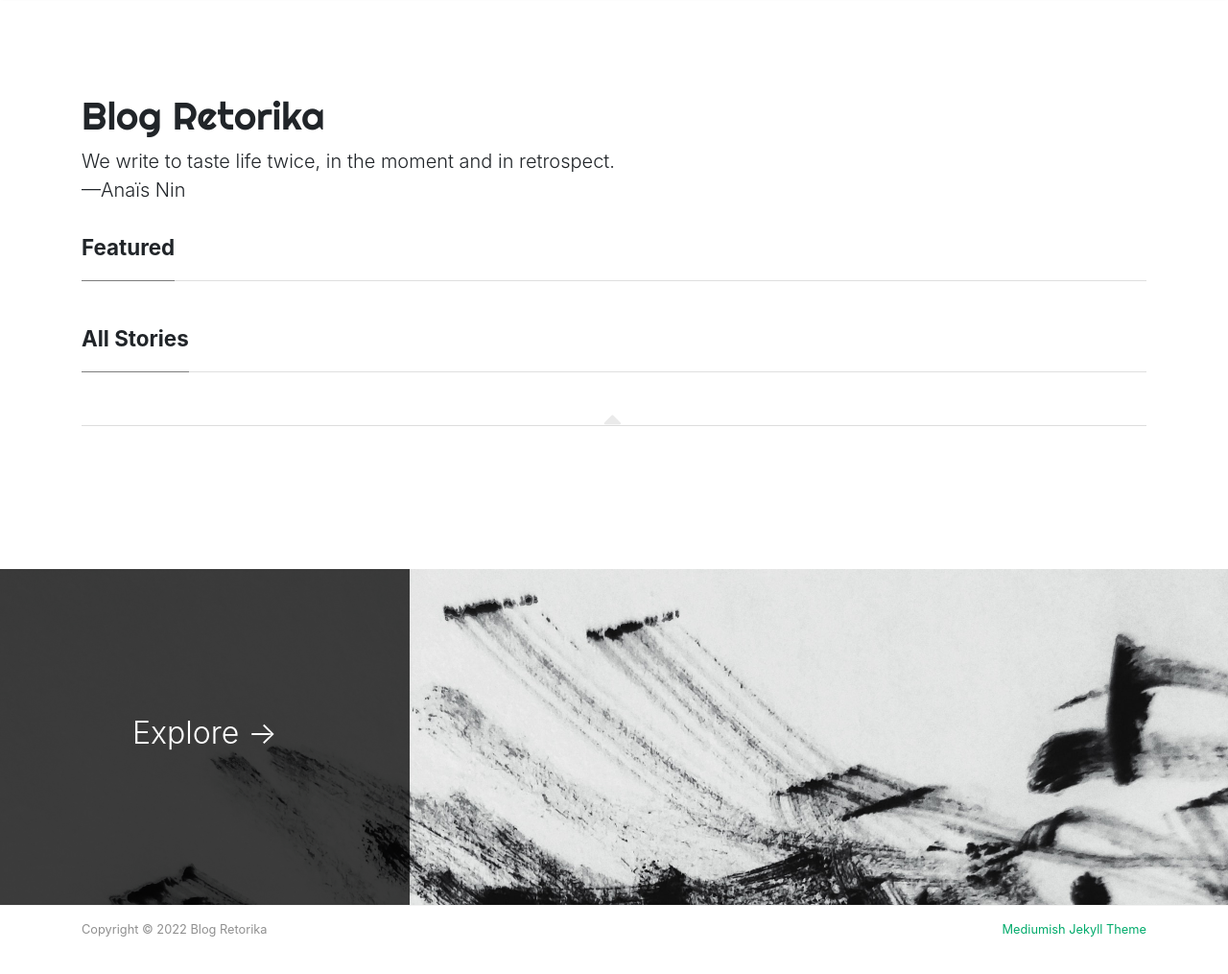
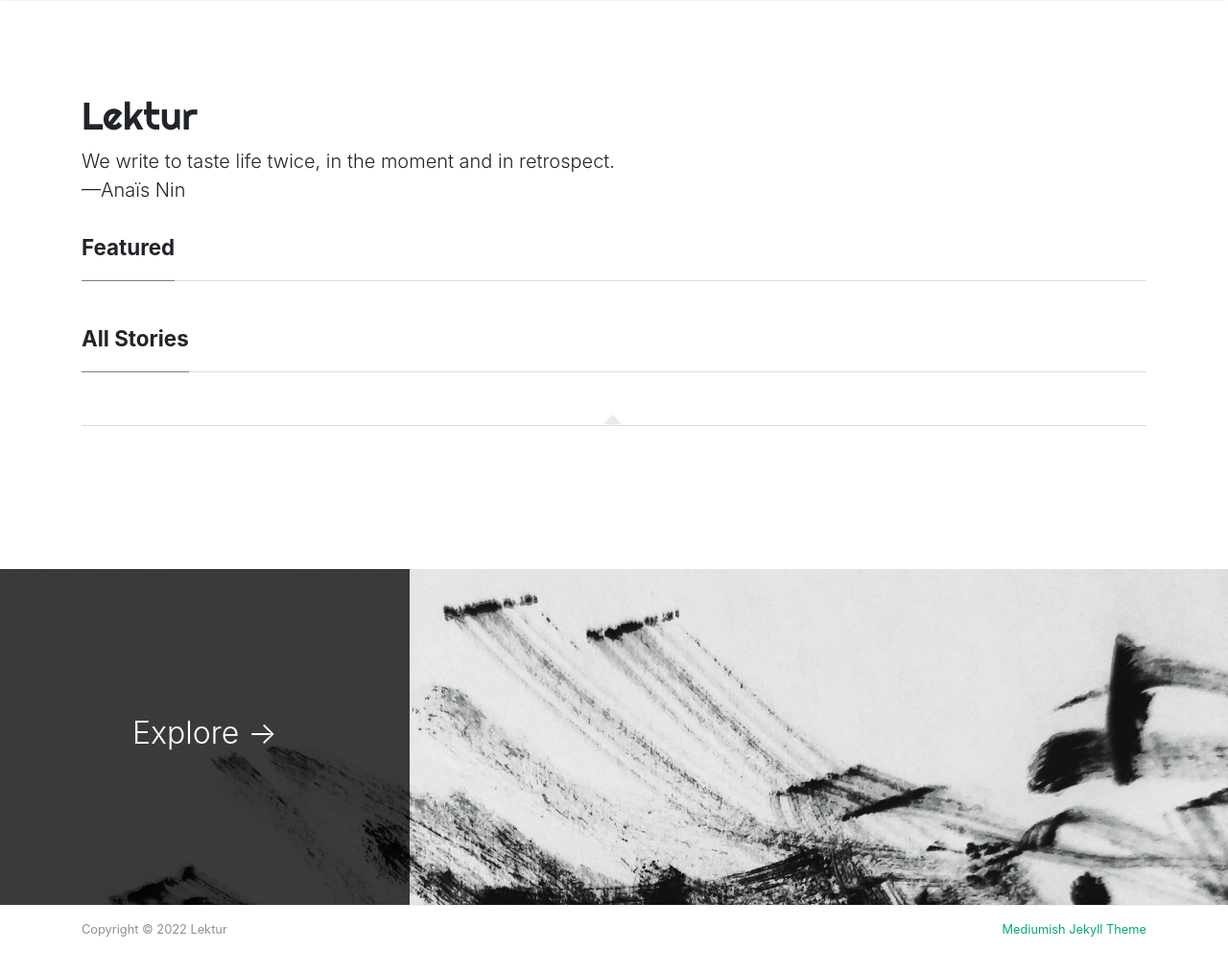
Before and after one commit to aksalsf/blog, a Jekyll site: the page built from index.html, in a window 1280 px wide and 1052 px high. Shown: the top 1015 px of the window at 96% size. Built offline with Jekyll 4.4.1, drawn with Linux system fonts in a browser that asks for light colours; nearby versions of some CDN libraries; the list of posts is cut into pages by our own code.

Commit message:
Change blog name

```diff
--- a/_config.yml
+++ b/_config.yml
@@ -1,6 +1,6 @@
 # Site
-name: "Blog Retorika"
-title: "Blog Retorika"
+name: "Lektur"
+title: "Lektur"
 description: "We write to taste life twice, in the moment and in retrospect.<br>—Anaïs Nin"
 logo: 'assets/images/logo.png'
 favicon: 'assets/images/logo.png'
```
